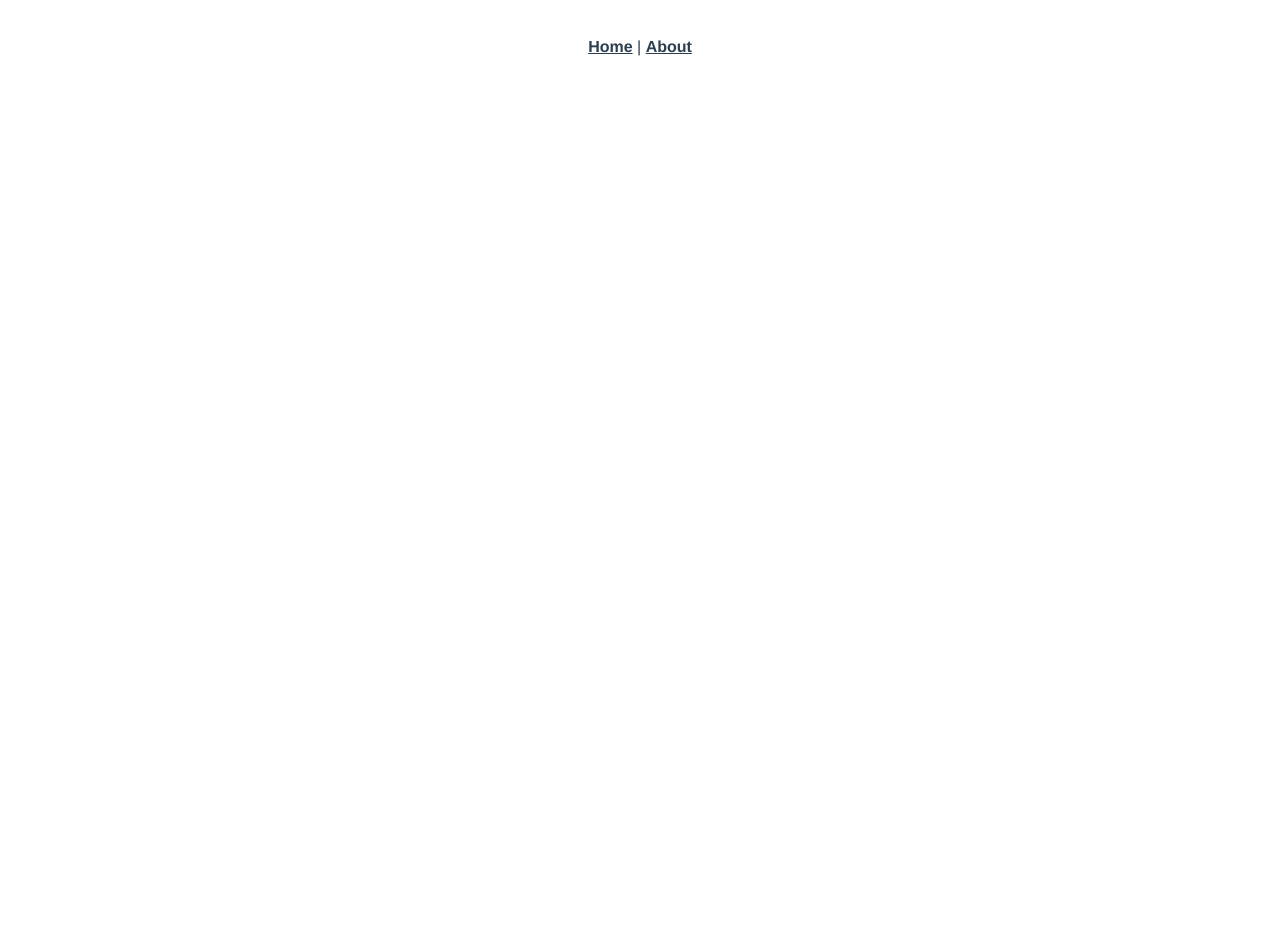
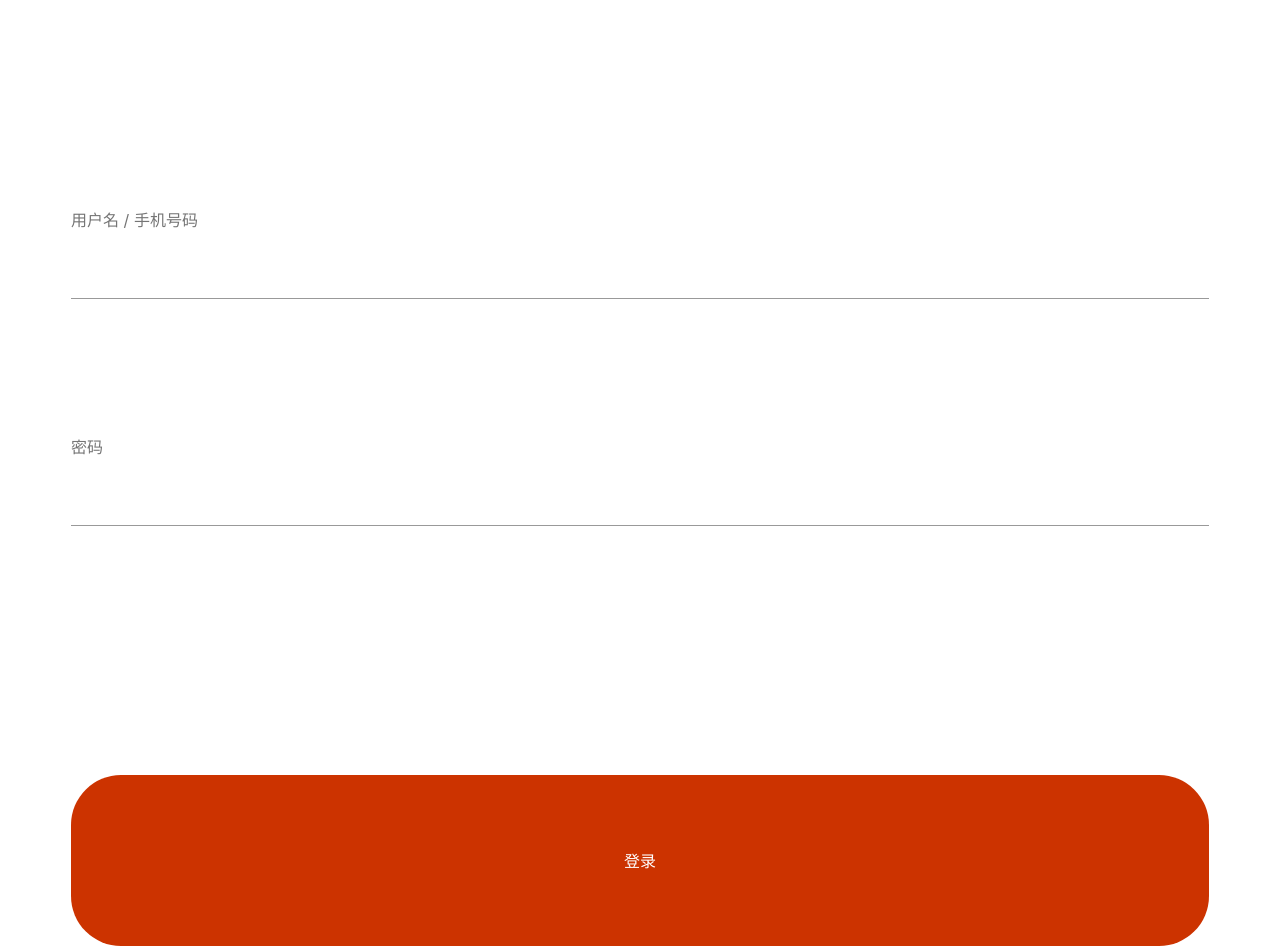
Before and after one commit to jiepijiang/my_news, a Vue app: page /login in a window 1280 px wide. Shown: the top 952 px of the page. Before the commit the page ends 800 px from the top, so only its background shows below. Built offline with nearby package versions, Linux system fonts and the light colour scheme; a small style sheet from the web is missing.

Commit message:
登录页面的结构和样式的完成和axios请求的测试

```diff
--- a/package.json
+++ b/package.json
@@ -7,7 +7,9 @@
     "build": "vue-cli-service build"
   },
   "dependencies": {
+    "axios": "^0.19.2",
     "core-js": "^3.6.4",
+    "vant": "^2.5.7",
     "vue": "^2.6.11",
     "vue-router": "^3.1.5"
   },
--- a/src/App.vue
+++ b/src/App.vue
@@ -1,32 +1,36 @@
 <template>
   <div id="app">
-    <div id="nav">
-      <router-link to="/">Home</router-link> |
-      <router-link to="/about">About</router-link>
-    </div>
-    <router-view/>
+    <router-view />
   </div>
 </template>
 
 <style lang="less">
-#app {
-  font-family: Avenir, Helvetica, Arial, sans-serif;
-  -webkit-font-smoothing: antialiased;
-  -moz-osx-font-smoothing: grayscale;
-  text-align: center;
-  color: #2c3e50;
+// 引入图标库
+@import url("//at.alicdn.com/t/font_1426139_jm7n2373nlh.css");
+// 导入 Vant 样式
+@import url("../node_modules/vant/lib/index.css");
+
+// ----公共样式---
+* {
+  margin: 0;
+  padding: 0;
 }
-
-#nav {
-  padding: 30px;
-
-  a {
-    font-weight: bold;
-    color: #2c3e50;
-
-    &.router-link-exact-active {
-      color: #42b983;
-    }
-  }
+a {
+  // 继承父级的颜色
+  color: inherit;
+  text-decoration: none;
 }
+a:hover {
+  color: inherit;
+}
+ul,
+li,
+ol {
+  list-style: none;
+}
+i,
+em {
+  font-style: normal;
+}
+// ----公共样式---
 </style>
--- a/src/components/HelloWorld.vue
+++ /dev/null
@@ -1,58 +0,0 @@
-<template>
-  <div class="hello">
-    <h1>{{ msg }}</h1>
-    <p>
-      For a guide and recipes on how to configure / customize this project,<br>
-      check out the
-      <a href="https://cli.vuejs.org" target="_blank" rel="noopener">vue-cli documentation</a>.
-    </p>
-    <h3>Installed CLI Plugins</h3>
-    <ul>
-      <li><a href="https://github.com/vuejs/vue-cli/tree/dev/packages/%40vue/cli-plugin-babel" target="_blank" rel="noopener">babel</a></li>
-      <li><a href="https://github.com/vuejs/vue-cli/tree/dev/packages/%40vue/cli-plugin-router" target="_blank" rel="noopener">router</a></li>
-    </ul>
-    <h3>Essential Links</h3>
-    <ul>
-      <li><a href="https://vuejs.org" target="_blank" rel="noopener">Core Docs</a></li>
-      <li><a href="https://forum.vuejs.org" target="_blank" rel="noopener">Forum</a></li>
-      <li><a href="https://chat.vuejs.org" target="_blank" rel="noopener">Community Chat</a></li>
-      <li><a href="https://twitter.com/vuejs" target="_blank" rel="noopener">Twitter</a></li>
-      <li><a href="https://news.vuejs.org" target="_blank" rel="noopener">News</a></li>
-    </ul>
-    <h3>Ecosystem</h3>
-    <ul>
-      <li><a href="https://router.vuejs.org" target="_blank" rel="noopener">vue-router</a></li>
-      <li><a href="https://vuex.vuejs.org" target="_blank" rel="noopener">vuex</a></li>
-      <li><a href="https://github.com/vuejs/vue-devtools#vue-devtools" target="_blank" rel="noopener">vue-devtools</a></li>
-      <li><a href="https://vue-loader.vuejs.org" target="_blank" rel="noopener">vue-loader</a></li>
-      <li><a href="https://github.com/vuejs/awesome-vue" target="_blank" rel="noopener">awesome-vue</a></li>
-    </ul>
-  </div>
-</template>
-
-<script>
-export default {
-  name: 'HelloWorld',
-  props: {
-    msg: String
-  }
-}
-</script>
-
-<!-- Add "scoped" attribute to limit CSS to this component only -->
-<style scoped lang="less">
-h3 {
-  margin: 40px 0 0;
-}
-ul {
-  list-style-type: none;
-  padding: 0;
-}
-li {
-  display: inline-block;
-  margin: 0 10px;
-}
-a {
-  color: #42b983;
-}
-</style>
--- a/src/main.js
+++ b/src/main.js
@@ -1,9 +1,19 @@
 // 导入 vue 构造函数
 import Vue from 'vue'
+// 引入Vant ui 组件库
+import Vant from 'vant'
 // app 组件 (以 .vue 后缀名结尾的文件都是组件)
 import App from './App.vue'
 // 路由对象
 import router from './router'
+// 导入 axios
+import axios from "axios";
+
+// 绑定到原型,加上以后就可以在组件中通过this.$axios来调用请求方法
+Vue.prototype.$axios = axios;
+
+// Vue.use 都是拿来注册插件的
+Vue.use(Vant);
 
 // 上线环境是否提示信息(现在可以忽略)
 Vue.config.productionTip = false
--- a/src/router/index.js
+++ b/src/router/index.js
@@ -1,24 +1,17 @@
 import Vue from 'vue'
 // 导入路由
 import VueRouter from 'vue-router'
-// 导入组件，home 是一个首页组件
-import Home from '../views/Home.vue'
+// 导入登录组件
+import Login from '../views/Login.vue'
 
 Vue.use(VueRouter)
 
 const routes = [
   {
-    path: '/',
-    name: 'Home',
-    component: Home
-  },
-  {
-    path: '/about',
-    name: 'About',
-    // route level code-splitting
-    // this generates a separate chunk (about.[hash].js) for this route
-    // which is lazy-loaded when the route is visited.
-    component: () => import(/* webpackChunkName: "about" */ '../views/About.vue')
+    path: '/login',
+    // 除了首页之外的页面都可以用懒加载 @ 表示src
+    // .vue 的扩展名可以忽略
+    component: () => import("@/views/Login.vue")
   }
 ]
 
--- a/src/views/About.vue
+++ /dev/null
@@ -1,5 +0,0 @@
-<template>
-  <div class="about">
-    <h1>This is an about page</h1>
-  </div>
-</template>
--- a/src/views/Home.vue
+++ /dev/null
@@ -1,19 +0,0 @@
-<template>
-  <div class="home">
-    <img alt="Vue logo" src="../assets/logo.png" />
-    <HelloWorld msg="Welcome to Your Vue.js App" />
-  </div>
-</template>
-
-<script>
-// @ is an alias to /src
-// @ 符号就是指向src
-import HelloWorld from "@/components/HelloWorld.vue";
-
-export default {
-  name: "Home",
-  components: {
-    HelloWorld
-  }
-};
-</script>
--- /dev/null
+++ b/src/views/Login.vue
@@ -0,0 +1,118 @@
+// 1.在views文件夹创建一个登录页,大组件放在views,小组件放在components  快速生成模板 shift + <
+
+// 2.配置路由
+<template>
+  <div class='container'>
+    <!-- 左上角的小叉叉 -->
+    <div class="back-btn">
+      <span class="iconfont iconicon-test"></span>
+    </div>
+    <!-- 正中间的 NEW图标 -->
+    <div class="logo">
+      <span class="iconfont iconnew"></span>
+    </div>
+    <!-- 表单 -->
+    <div class="form">
+      <!-- 用户名 -->
+      <div class="form-item">
+        <input type="text" placeholder="用户名 / 手机号码" v-model="form.username"/>
+      </div>
+      <!-- 密码 -->
+      <div class="form-item">
+        <input type="password" placeholder="密码" v-model="form.password">
+      </div>
+      <!-- 登录按钮 -->
+      <div class="form-item">
+        <button @click="handleClick()">登录</button>
+      </div>
+    </div>
+
+  </div>
+
+</template>
+
+<script>
+export default {
+  data() {
+    return {
+      // 保存表单数据
+      form: {
+        username: "",
+        password: ""
+      }
+    };
+  },
+  methods: {
+    handleClick() {
+      // 轻提示 -- test
+      // this.$toast("登录成功!");
+      // 调用 axios 发起异步请求,类似 $.ajax
+      this.$axios({
+        // 请求地址
+        url: "http://127.0.0.1:3000/login",
+        // 请求方式
+        method: "POST",
+        // 参数
+        data: this.form
+        //  .then 里面的函数就是 请求成功 后的 回调函数
+      }).then(res => {
+        console.log(res);
+        // 获取成功返回的信息
+        const { message } = res.data;
+        // console.log(this);
+        this.$toast.success(message);
+      });
+    }
+  }
+};
+</script>
+
+<style lang="less">
+.container {
+  padding: 20 / 360 * 100vw;
+}
+
+// 样式会被iconfont覆盖的，所以要选中span
+.back-btn span {
+  font-size: 27 / 360 * 100vw;
+  line-height: 1;
+}
+
+.logo {
+  text-align: center;
+  margin-top: 20 / 360 * 100vw;
+}
+
+.logo span {
+  font-size: 126 / 360 * 100vw;
+  color: #cc3300;
+}
+
+.form-item {
+  margin-top: 20 / 360 * 100vw;
+}
+
+.form-item input {
+  width: 100%;
+  height: 44 / 360 * 100vw;
+  box-sizing: border-box;
+  line-height: 44 / 360 * 100vw;
+  background: none;
+  border: none;
+  border-bottom: 1px #999 solid;
+  outline: none; // 输入框点击时候没有高亮状态
+  font-size: 16px; // 文字大小尽量用像素，因为浏览器最低支持12px
+}
+
+.form-item button {
+  margin-top: 50 / 360 * 100vw;
+  width: 100%;
+  height: 48 / 360 * 100vw;
+  background: #cc3300;
+  color: #fff;
+  border-radius: 50px;
+  border: none;
+  outline: none;
+  font-size: 16px;
+}
+</style>
```
Also changed, not shown: src/views/myLogin.vue (added, +104 -0 lines), 1 other file (tests, documents, lock files or other folders).
